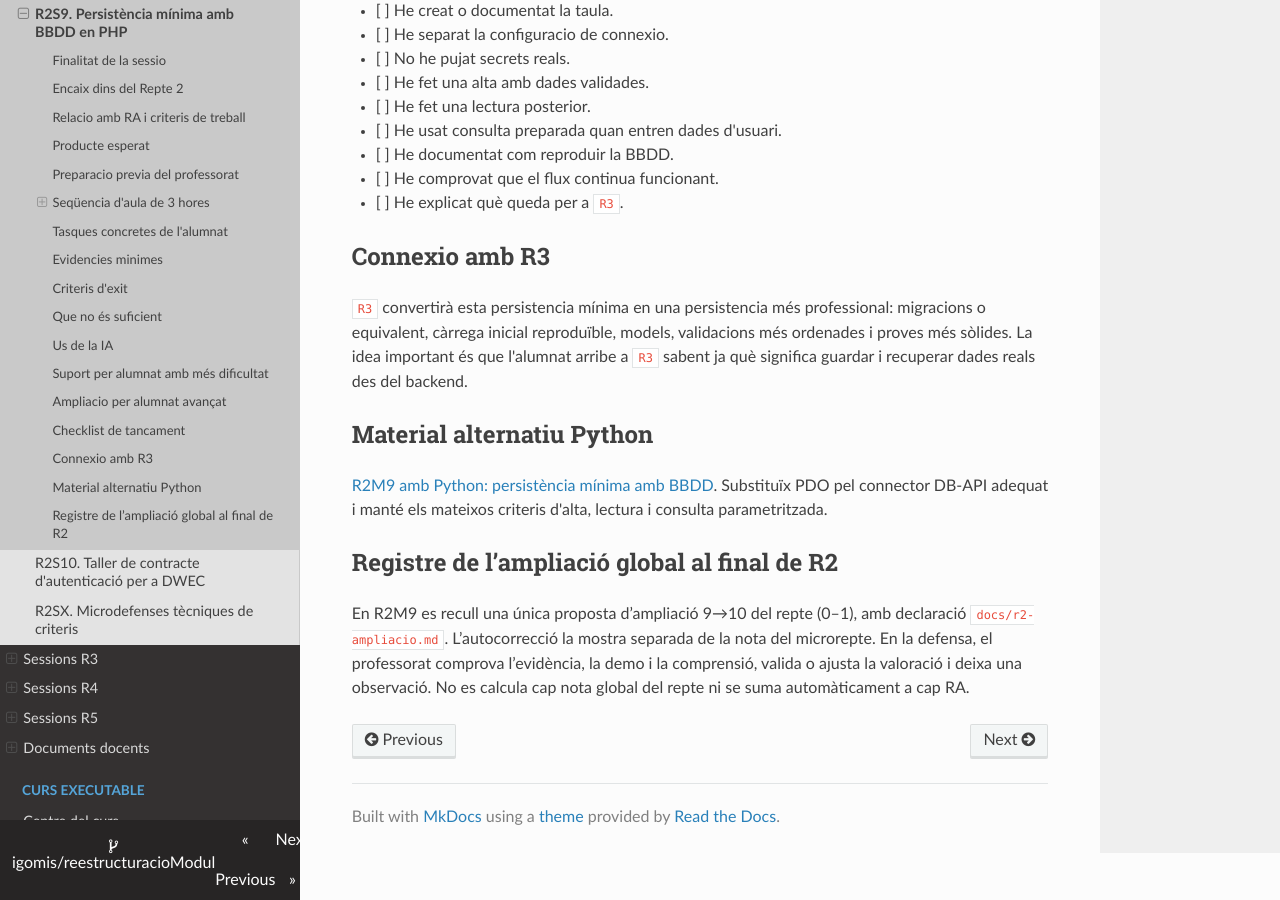
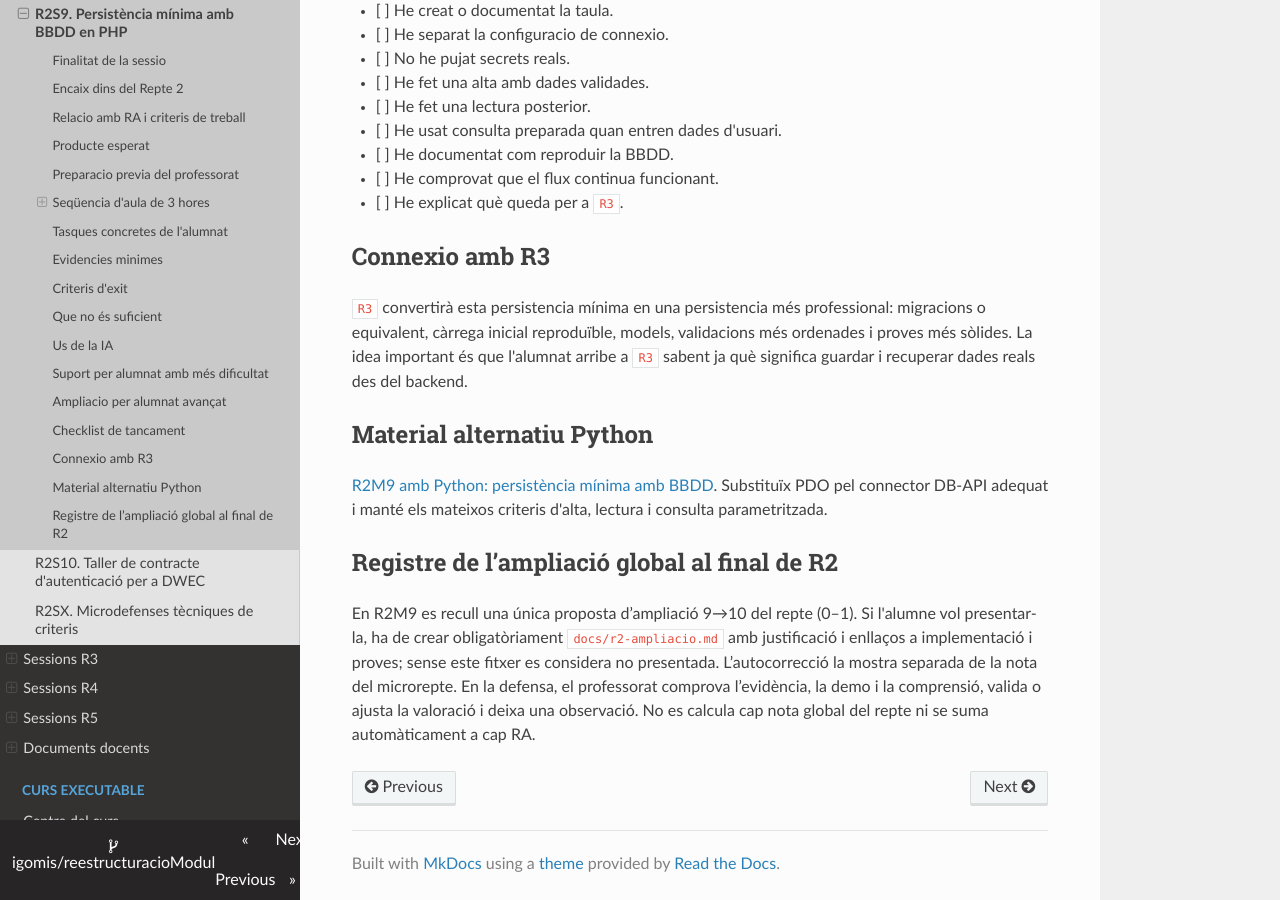
Before and after one commit to igomis/reestructuracioModul, an MkDocs documentation site: the page built from docs/01_programacio_modul/programacio_aula_r2s9_persistencia_minima_bbdd_php.md, in a window 1280 px wide and 900 px high, scrolled down 6364 px. Built offline with MkDocs 1.6.1, drawn with Linux system fonts in a browser that asks for light colours; nearby versions of some CDN libraries.

Commit message:
Fixa la declaracio obligatoria de l'ampliacio R2

```diff
--- a/docs/01_programacio_modul/programacio_aula_r2s9_persistencia_minima_bbdd_php.md
+++ b/docs/01_programacio_modul/programacio_aula_r2s9_persistencia_minima_bbdd_php.md
@@ -248,4 +248,4 @@ Una alta i un llistat són suficients si estan connectats al flux real.
 
 ## Registre de l’ampliació global al final de R2
 
-En R2M9 es recull una única proposta d’ampliació 9→10 del repte (0–1), amb declaració `docs/r2-ampliacio.md`. L’autocorrecció la mostra separada de la nota del microrepte. En la defensa, el professorat comprova l’evidència, la demo i la comprensió, valida o ajusta la valoració i deixa una observació. No es calcula cap nota global del repte ni se suma automàticament a cap RA.
+En R2M9 es recull una única proposta d’ampliació 9→10 del repte (0–1). Si l'alumne vol presentar-la, ha de crear obligatòriament `docs/r2-ampliacio.md` amb justificació i enllaços a implementació i proves; sense este fitxer es considera no presentada. L’autocorrecció la mostra separada de la nota del microrepte. En la defensa, el professorat comprova l’evidència, la demo i la comprensió, valida o ajusta la valoració i deixa una observació. No es calcula cap nota global del repte ni se suma automàticament a cap RA.
```
